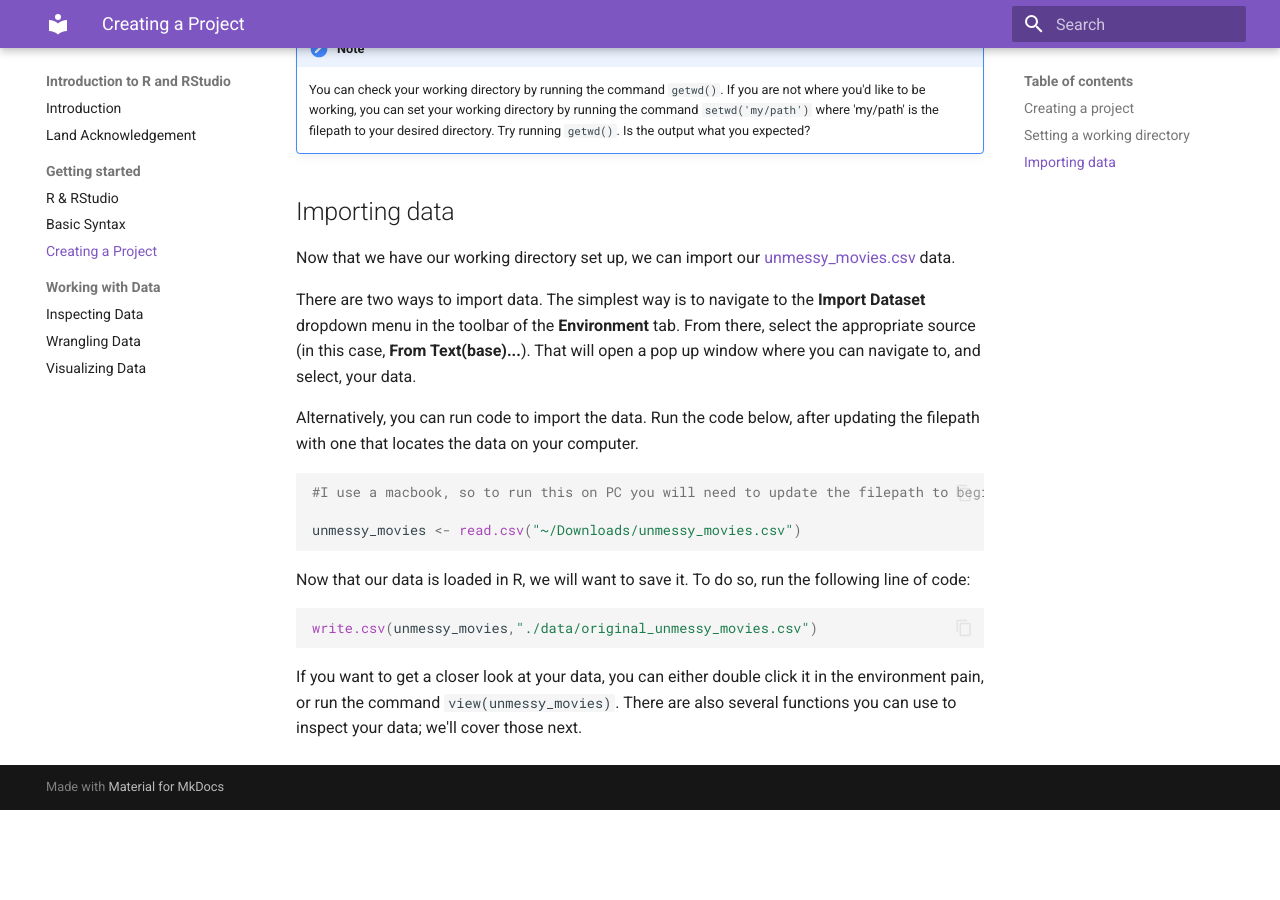
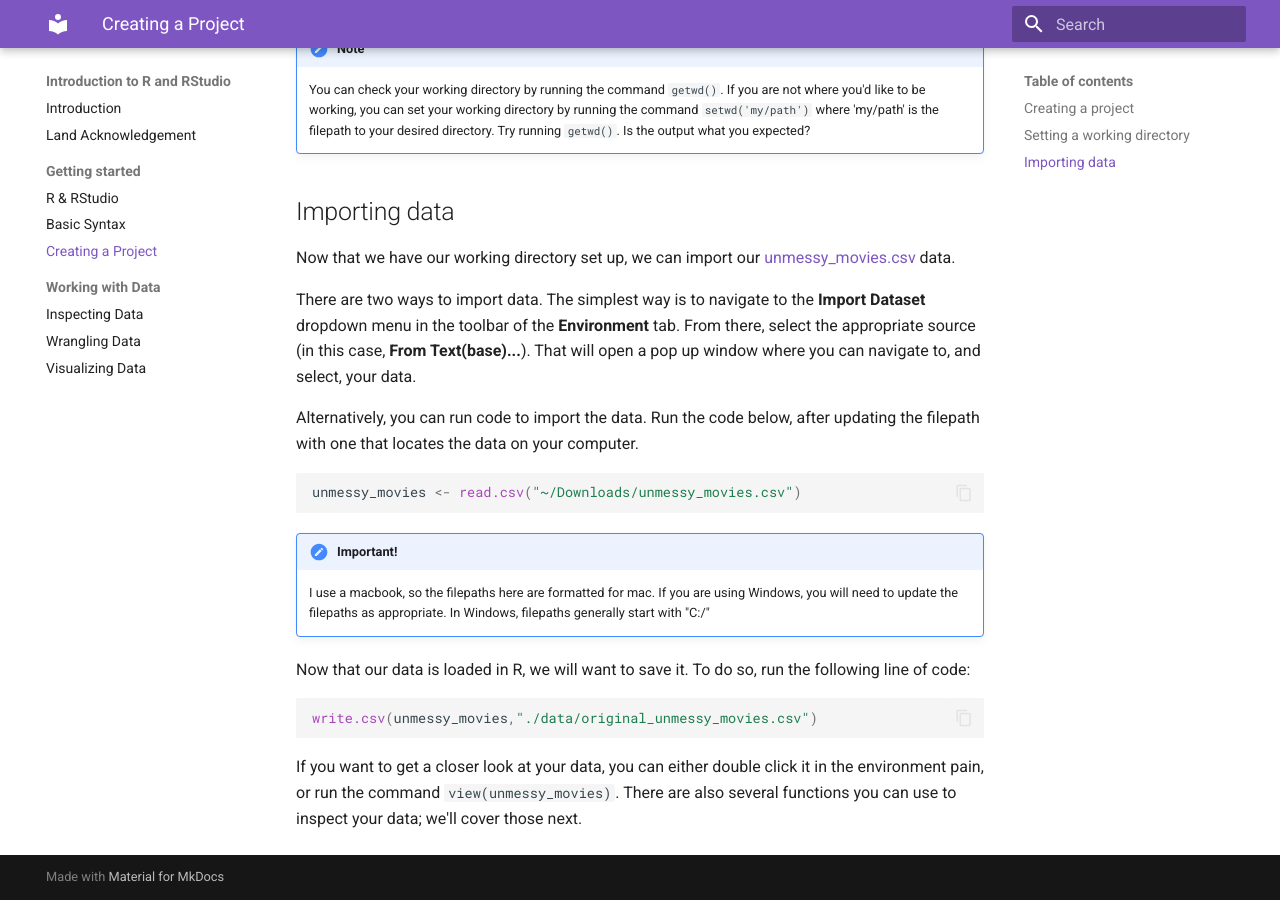
Before and after one commit to finnsdottir/intro_r_fall2025, an MkDocs documentation site: the page built from docs/getting_started.md, in a window 1280 px wide and 900 px high, scrolled down 1638 px. Built offline with MkDocs 1.6.1 and Material for MkDocs 9.7.7, drawn with Linux system fonts in a browser that asks for light colours; before the commit the page ends 2448 px from its top, so only the background shows below that.

Commit message:
Update getting_started.md
Adding a note about how to use in Windows

````diff
--- a/docs/getting_started.md
+++ b/docs/getting_started.md
@@ -45,10 +45,11 @@ There are two ways to import data. The simplest way is to navigate to the **Impo
 
 Alternatively, you can run code to import the data. Run the code below, after updating the filepath with one that locates the data on your computer.
 ```R
-#I use a macbook, so to run this on PC you will need to update the filepath to begin with a "C:"
-
 unmessy_movies <- read.csv("~/Downloads/unmessy_movies.csv")
 ```
+!!!note "Important!"
+    I use a macbook, so the filepaths here are formatted for mac. If you are using Windows, you will need to update the filepaths as appropriate. In Windows, filepaths generally start with "C:/"
+
 Now that our data is loaded in R, we will want to save it. To do so, run the following line of code:
 ```R
 write.csv(unmessy_movies,"./data/original_unmessy_movies.csv")
````
